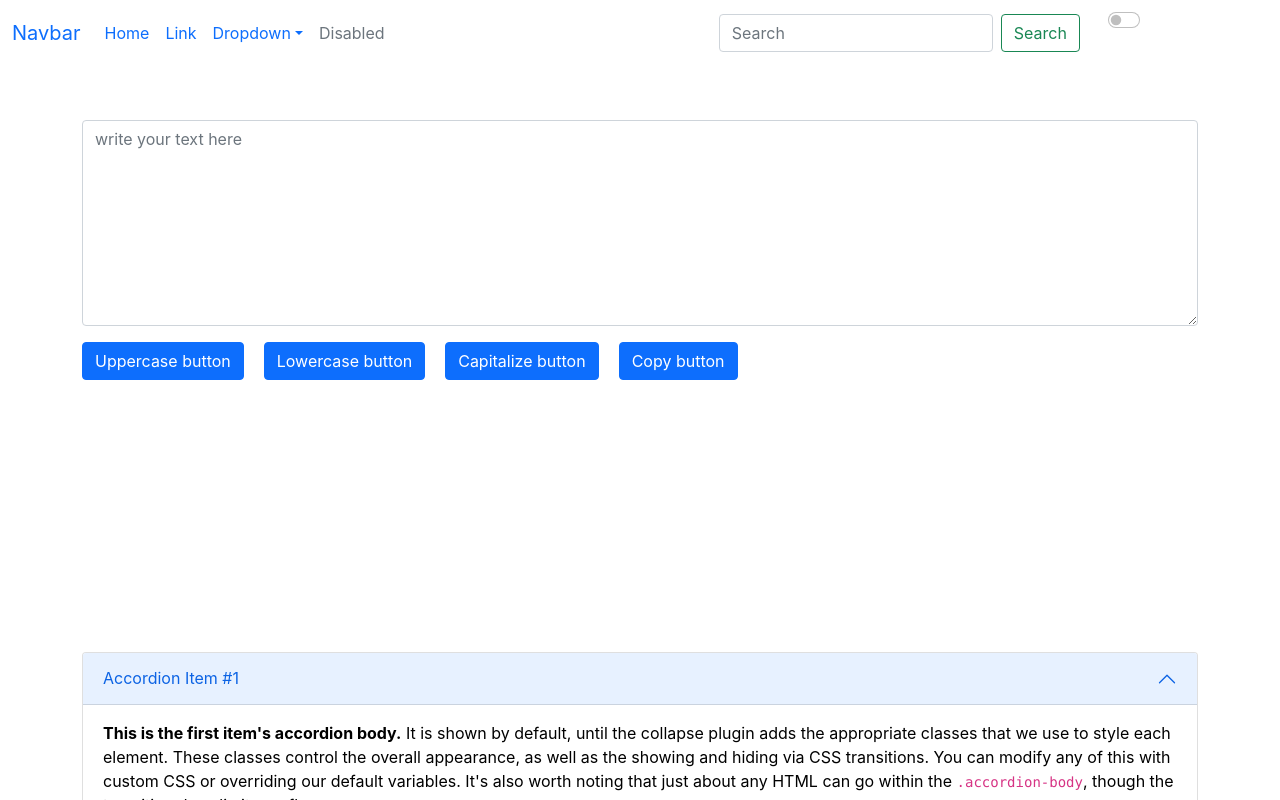
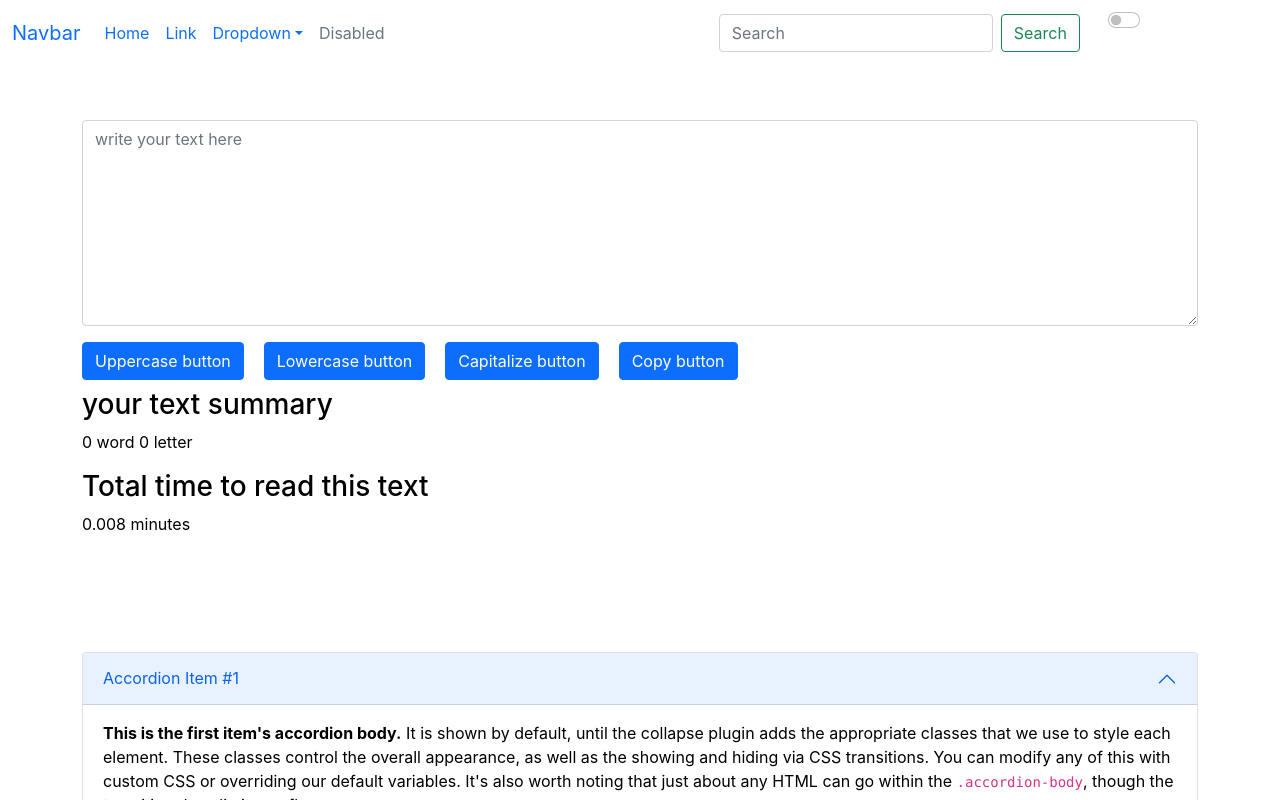
Before and after one commit to md-neloy/Code-with-Harry, a React (Create React App) app: page / in a window 1280 px wide. Shown: the top 800 px of the page. Built offline with nearby package versions, Linux system fonts and the light colour scheme.

Commit message:
this is first code of number of count word

```diff
--- a/src/components/From.js
+++ b/src/components/From.js
@@ -40,6 +40,14 @@ export default function From(props) {
     console.log("upper click button");
     setText(event.target.value);
   };
+  const lengthOfText = () => {
+    const num = text.length;
+    if (num === 0) {
+      return 0;
+    } else {
+      return text.split(" ").length;
+    }
+  }
   return (
     <>
       <section>
@@ -76,17 +84,17 @@ export default function From(props) {
           </div>
           <h3
             className="my-2"
-            style={{ color: props.mode === "light" ? "black" : "white" }}
+            style={{ color: props.mode === "white" ? "black" : "white" }}
           >
             your text summary
           </h3>
-          <p style={{ color: props.mode === "light"? 'black':'white' }}>
-            {text.split(" ").length} word {text.length} letter
+          <p style={{ color: props.mode === "white" ? "black" : "white" }}>
+            {lengthOfText()} word {text.length} letter
           </p>
-          <h3 style={{ color: props.mode === "light"? 'black':'white' }}>
+          <h3 style={{ color: props.mode === "white" ? "black" : "white" }}>
             Total time to read this text{" "}
           </h3>
-          <p style={{ color: props.mode === "light"? 'black':'white' }}>
+          <p style={{ color: props.mode === "white" ? "black" : "white" }}>
             {0.008 * text.split(" ").length} minutes
           </p>
         </div>
```
